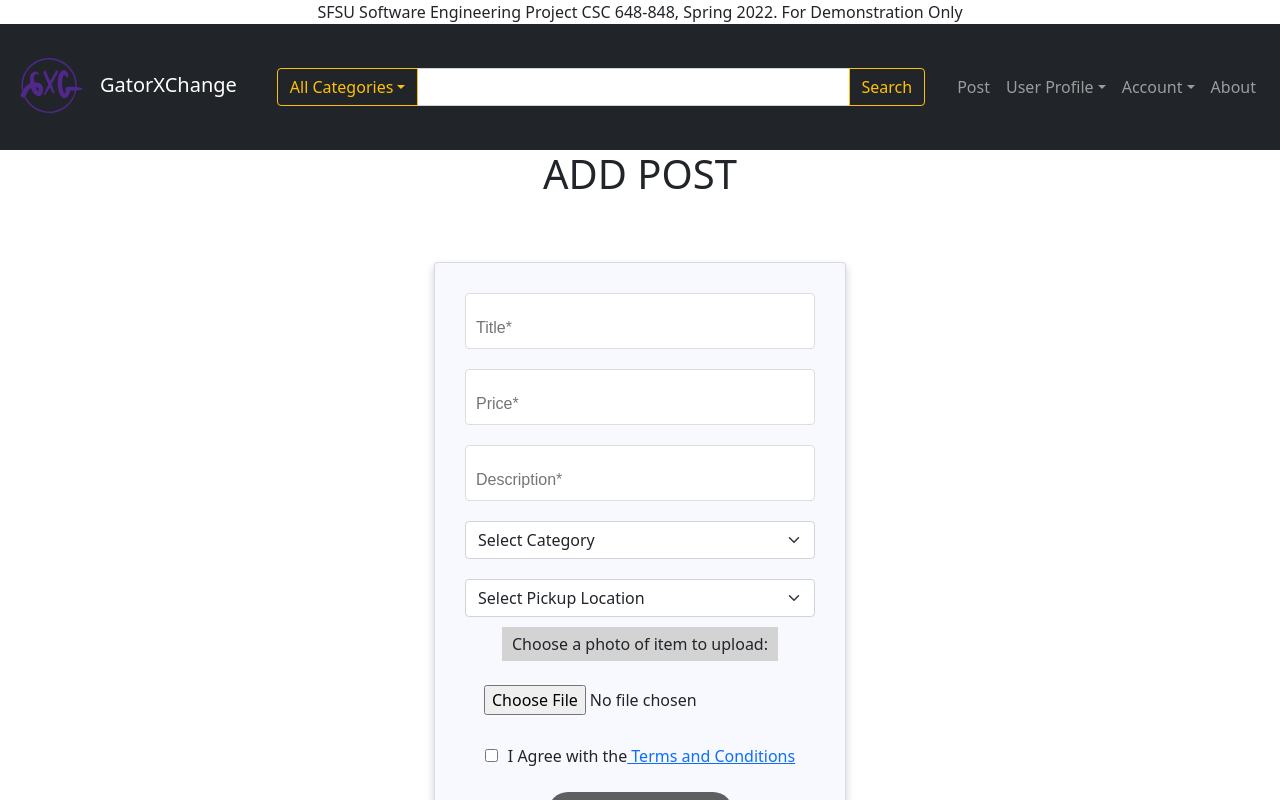
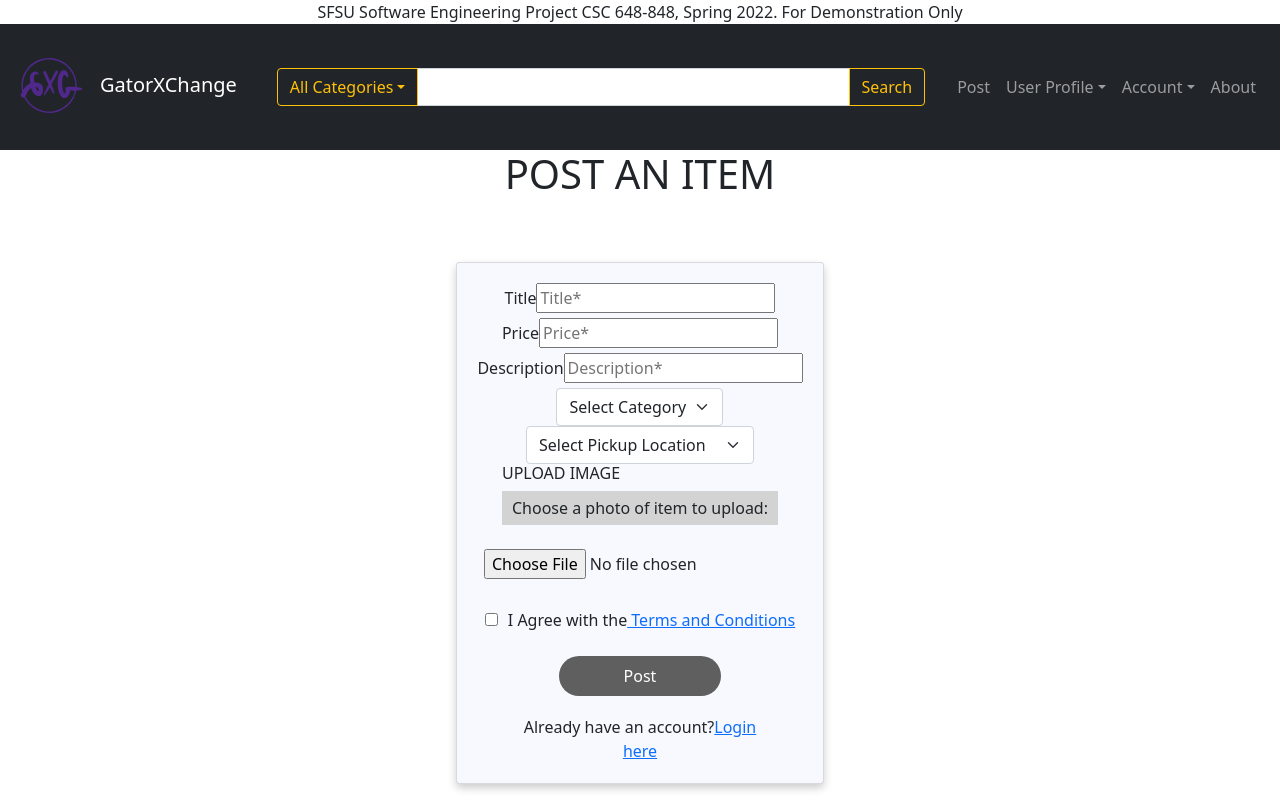
Before and after one commit to DrashtiShah23/online-marketplace-GatorXchange, a React (Create React App) app in the folder application/client/: page /Post in a window 1280 px wide. Shown: the top 800 px of the page. Built offline with nearby package versions, Linux system fonts and the light colour scheme.

Commit message:
Removed float labels and just added Form.Label. Will need to fix css later

```diff
--- a/application/client/src/pages/Login.js
+++ b/application/client/src/pages/Login.js
@@ -2,6 +2,7 @@ import React, { useState } from "react";
 import Axios from "axios";
 import { Link } from "react-router-dom";
 import "../css/registration.css";
+import { Form } from "react-bootstrap";
 
 const Login = () => {
   const [email, setEmail] = useState("");
@@ -26,7 +27,8 @@ const Login = () => {
       <div className="card">
         <h1>Login</h1>
 
-        <div id="float-label">
+        <div id="login-label">
+          <Form.Label>Email</Form.Label>
           <input
             type="email"
             placeholder="Email*"
@@ -34,7 +36,8 @@ const Login = () => {
             onBlur={(e) => (e.target.placeholder = "Email required!")}
           />
         </div>
-        <div id="float-label">
+        <div id="login-label">
+          <Form.Label>Password</Form.Label>
           <input
             type="password"
             placeholder="Password*"
--- a/application/client/src/pages/Post.js
+++ b/application/client/src/pages/Post.js
@@ -16,9 +16,10 @@ const Post = () => {
 
   return (
     <div className="container">
-      <h1>ADD POST</h1>
+      <h1>POST AN ITEM</h1>
       <div className="card">
-        <div id="float-label">
+        <div id="post-label">
+          <Form.Label>Title</Form.Label>
           <input
             type="title" placeholder="Title*"
             onFocus={(e) => (e.target.placeholder = "")}
@@ -29,7 +30,8 @@ const Post = () => {
           />
           {/* <label htmlFor="title">Title*</label> */}
         </div>
-        <div id="float-label">
+        <div id="post-label">
+          <Form.Label>Price</Form.Label>
           <input
             value="price" placeholder="Price*"
             onFocus={(e) => (e.target.placeholder = "")}
@@ -42,7 +44,8 @@ const Post = () => {
           />
           {/* <label htmlFor="price">Price*</label> */}
         </div>
-        <div id="float-label">
+        <div id="post-label">
+          <Form.Label>Description</Form.Label>
           <input
             type="description" placeholder="Description*"
             onFocus={(e) => (e.target.placeholder = "")}
@@ -53,7 +56,7 @@ const Post = () => {
           />
           {/* <label htmlFor="description">Description*</label> */}
         </div>
-        <div id="float-label">
+        <div id="post-label">
           <Form.Select aria-label="Catrgories">
           <option>Select Category</option>
             <option value="Books">Books</option>
@@ -71,7 +74,7 @@ const Post = () => {
           />
           { <label htmlFor="category">Category*</label> */}
         </div>
-        <div id="float-label">
+        <div id="post-label">
           <Form.Select aria-label="Pickup">
           <option>Select Pickup Location</option>
             <option value="CesarChavezBldg">Cesar Chavez building </option>
@@ -82,7 +85,8 @@ const Post = () => {
         </Form.Select>
         </div>
 
-        <div>
+        <div className="upload-img">
+        <h6>UPLOAD IMAGE</h6>
         <label for="avatar"style={{ textalign: 'center',background:"lightgrey", padding:"5px 10px" }}>Choose a photo of item to upload:  </label></div>
 <br/>
         <div>
--- a/application/client/src/pages/signup.js
+++ b/application/client/src/pages/signup.js
@@ -2,6 +2,7 @@ import React from "react";
 import { useState } from "react";
 import "../css/registration.css";
 import { Link } from "react-router-dom";
+import { Form } from "react-bootstrap";
 
 
 
@@ -21,7 +22,8 @@ const Signup = () => {
       <div className="card">
         <h1>Sign Up</h1>
 
-        <div id="float-label">
+        <div id="signup-label">
+          <Form.Label>First Name</Form.Label>
           <input
             type="text"
             placeholder="FirstName*"
@@ -33,7 +35,8 @@ const Signup = () => {
           />
           {/* <label htmlFor="firstName">First Name*</label> */}
         </div>
-        <div id="float-label">
+        <div id="signup-label">
+          <Form.Label>Last Name</Form.Label>
           <input
             type="text"
             placeholder="LastName*"
@@ -45,7 +48,8 @@ const Signup = () => {
           />
           {/* <label htmlFor="lastname">Last Name*</label> */}
         </div>
-        <div id="float-label">
+        <div id="signup-label">
+          <Form.Label>SFSU ID</Form.Label>
           <input
             value="sfsuID"
             placeholder="SFSU ID*"
@@ -60,8 +64,8 @@ const Signup = () => {
           />
           {/* <label htmlFor="sfsuID">SFSU ID*</label> */}
         </div>
-        <div id="float-label">
-
+        <div id="signup-label">
+          <Form.Label>Email</Form.Label>
           <input
             type="email"
             placeholder="Email*"
@@ -73,7 +77,8 @@ const Signup = () => {
           />
 
         </div>
-        <div id="float-label">
+        <div id="signup-label">
+          <Form.Label>Password</Form.Label>
           <input
             type="password"
             placeholder="Password*"
@@ -87,7 +92,8 @@ const Signup = () => {
       </div>
 
 
-        <div id="float-label">
+        <div id="signup-label">
+          <Form.Label>Confirm Password</Form.Label>
           <input
             type="confirmPassword"
             placeholder="Confirm Password*"
```
